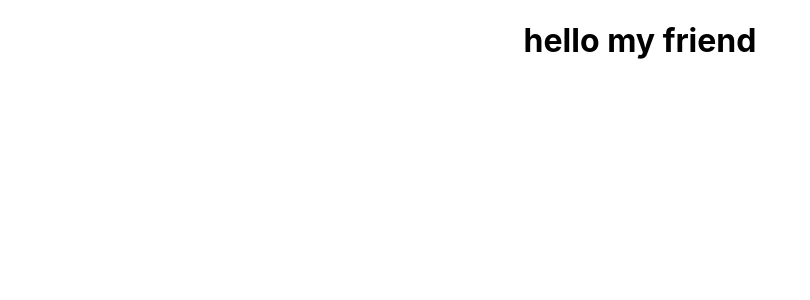
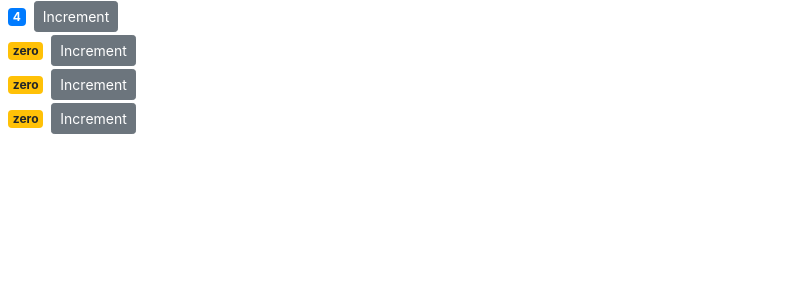
Before and after one commit to ilaydaozdemir/ReactShoppingCart, a React (Create React App) app in the folder shoppingcard/: page / in a window 1280 px wide. Shown: the top 300 px of the page, without its empty margins (0-810 px from the left). Built offline with nearby package versions, Linux system fonts and the light colour scheme.

Commit message:
passing data to components

```diff
--- a/shoppingcard/package.json
+++ b/shoppingcard/package.json
@@ -6,6 +6,7 @@
     "@testing-library/jest-dom": "^5.11.6",
     "@testing-library/react": "^11.2.2",
     "@testing-library/user-event": "^12.2.2",
+    "bootstrap": "^4.1.1",
     "react": "^17.0.1",
     "react-dom": "^17.0.1",
     "react-scripts": "4.0.1",
--- a/shoppingcard/src/App.js
+++ b/shoppingcard/src/App.js
@@ -1,9 +1,23 @@
+import logo from './logo.svg';
 import './App.css';
 
 function App() {
   return (
     <div className='App'>
-      <h1>hello my friend</h1>
+      <header className='App-header'>
+        <img src={logo} className='App-logo' alt='logo' />
+        <p>
+          Edit <code>src/App.js</code> and save to reload.
+        </p>
+        <a
+          className='App-link'
+          href='https://reactjs.org'
+          target='_blank'
+          rel='noopener noreferrer'
+        >
+          Learn React
+        </a>
+      </header>
     </div>
   );
 }
--- /dev/null
+++ b/shoppingcard/src/components/counter.jsx
@@ -0,0 +1,38 @@
+import React, { Component } from 'react';
+
+class Counter extends Component {
+  state = {
+    value: this.props.value,
+  };
+
+  handleIncrement = () => {
+    this.setState({ value: this.state.value + 1 });
+  };
+
+  render() {
+    return (
+      <div>
+        <span className={this.getBadge()}>{this.formatCount()}</span>
+        <button
+          onClick={this.handleIncrement}
+          className='btn btn-secondary btn-sm'
+        >
+          Increment
+        </button>
+      </div>
+    );
+  }
+
+  getBadge() {
+    let classes = 'badge m-2 badge-';
+    classes += this.state.value === 0 ? 'warning' : 'primary';
+    return classes;
+  }
+
+  formatCount() {
+    const { value } = this.state;
+    return value === 0 ? 'zero' : value;
+  }
+}
+
+export default Counter;
--- /dev/null
+++ b/shoppingcard/src/components/counters.jsx
@@ -0,0 +1,27 @@
+import React, { Component } from 'react';
+import Counter from './counter';
+
+class Counters extends Component {
+  state = {
+    counters: [
+      { id: 1, value: 4 },
+      { id: 2, value: 0 },
+      { id: 3, value: 0 },
+      { id: 4, value: 0 },
+    ],
+  };
+
+  render() {
+    return (
+      <div>
+        {this.state.counters.map(counter => (
+          <Counter key={counter.id} value={counter.value}>
+            <h4>Counter #{counter.id}</h4>
+          </Counter>
+        ))}
+      </div>
+    );
+  }
+}
+
+export default Counters;
--- a/shoppingcard/src/index.js
+++ b/shoppingcard/src/index.js
@@ -3,10 +3,12 @@ import ReactDOM from 'react-dom';
 import './index.css';
 import App from './App';
 import reportWebVitals from './reportWebVitals';
+import 'bootstrap/dist/css/bootstrap.css';
+import Counters from './components/counters';
 
 ReactDOM.render(
   <React.StrictMode>
-    <App />
+    <Counters />
   </React.StrictMode>,
   document.getElementById('root')
 );
```
Also changed, not shown: 2 other files (tests, documents, lock files or other folders).
